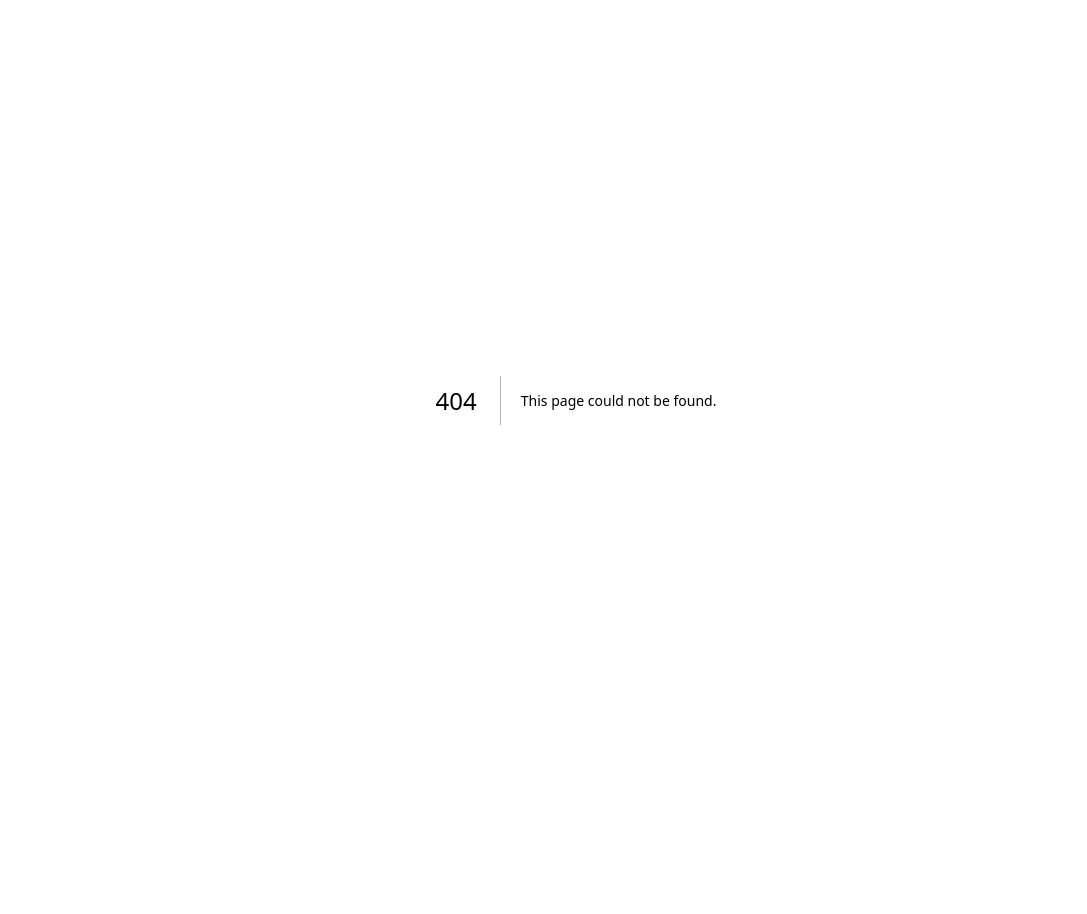
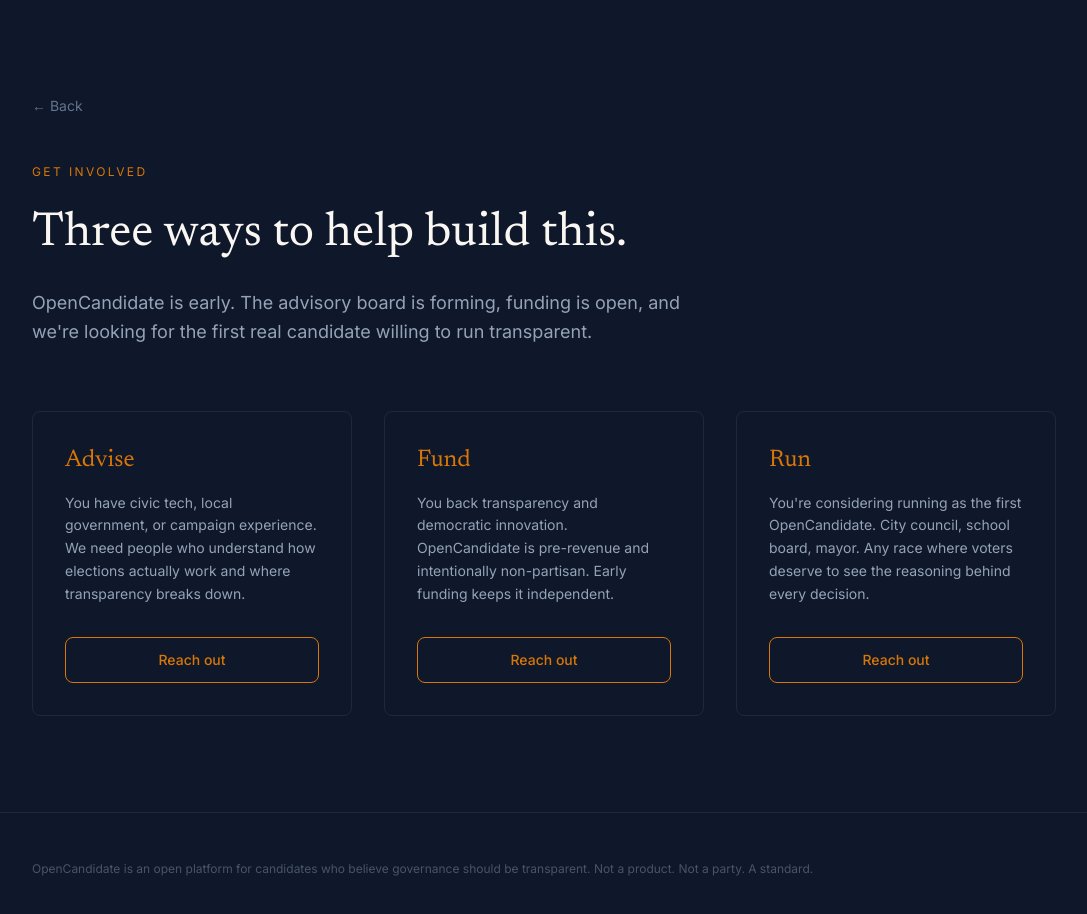
Before and after one commit to rogersterling/opencandidate, a Next.js app: page /involve in a window 1280 px wide. Before the commit this address had no page. Shown: the top 914 px of the page, without its empty margins (64-1151 px from the left). Before the commit the page ends 800 px from the top, so only its background shows below. Built offline with nearby package versions, Linux system fonts and the light colour scheme.

Commit message:
Add Get Involved page, Advisory Board section, Updates/blog page, Platform Demo rename, nav bar

```diff
--- /dev/null
+++ b/app/involve/page.tsx
@@ -0,0 +1,81 @@
+import Link from "next/link";
+import type { Metadata } from "next";
+
+export const metadata: Metadata = {
+  title: "Get Involved — OpenCandidate",
+  description: "Advise, fund, or run as the first OpenCandidate.",
+};
+
+const tracks = [
+  {
+    label: "Advise",
+    description:
+      "You have civic tech, local government, or campaign experience. We need people who understand how elections actually work and where transparency breaks down.",
+    mailto: "mailto:sam@runpoint.ai?subject=OpenCandidate%20-%20Advise",
+  },
+  {
+    label: "Fund",
+    description:
+      "You back transparency and democratic innovation. OpenCandidate is pre-revenue and intentionally non-partisan. Early funding keeps it independent.",
+    mailto: "mailto:sam@runpoint.ai?subject=OpenCandidate%20-%20Fund",
+  },
+  {
+    label: "Run",
+    description:
+      "You're considering running as the first OpenCandidate. City council, school board, mayor. Any race where voters deserve to see the reasoning behind every decision.",
+    mailto: "mailto:sam@runpoint.ai?subject=OpenCandidate%20-%20Run",
+  },
+];
+
+export default function InvolvePage() {
+  return (
+    <main>
+      <section className="min-h-screen flex flex-col justify-center px-6 md:px-12 lg:px-24 py-24">
+        <Link
+          href="/"
+          className="text-[#64748b] text-sm hover:text-[#94a3b8] transition-colors mb-12"
+        >
+          ← Back
+        </Link>
+        <p className="text-[#d97706] text-xs uppercase tracking-[0.2em] mb-6">
+          Get Involved
+        </p>
+        <h1 className="font-serif text-4xl md:text-5xl text-[#faf7f2] leading-tight max-w-3xl mb-6">
+          Three ways to help build this.
+        </h1>
+        <p className="text-[#94a3b8] text-lg max-w-2xl leading-relaxed mb-16">
+          OpenCandidate is early. The advisory board is forming, funding is
+          open, and we're looking for the first real candidate willing to run
+          transparent.
+        </p>
+
+        <div className="grid md:grid-cols-3 gap-8 max-w-5xl">
+          {tracks.map((track) => (
+            <div
+              key={track.label}
+              className="border border-[#1e293b] rounded-lg p-8 flex flex-col"
+            >
+              <span className="text-[#d97706] font-serif text-2xl mb-4">
+                {track.label}
+              </span>
+              <p className="text-[#94a3b8] text-sm leading-relaxed mb-8 flex-1">
+                {track.description}
+              </p>
+              <a
+                href={track.mailto}
+                className="inline-block px-6 py-3 border border-[#d97706] text-[#d97706] text-sm font-medium rounded-lg hover:bg-[#d97706] hover:text-white transition-colors text-center"
+              >
+                Reach out
+              </a>
+            </div>
+          ))}
+        </div>
+      </section>
+
+      <footer className="px-6 md:px-12 lg:px-24 py-12 border-t border-[#1e293b] text-[#475569] text-xs">
+        OpenCandidate is an open platform for candidates who believe governance
+        should be transparent. Not a product. Not a party. A standard.
+      </footer>
+    </main>
+  );
+}
--- a/app/page.tsx
+++ b/app/page.tsx
@@ -6,6 +6,18 @@
 export default function Home() {
   return (
     <main>
+      {/* Nav */}
+      <nav className="fixed top-0 left-0 right-0 z-50 px-6 md:px-12 lg:px-24 py-4 flex items-center justify-between bg-[#0f172a]/90 backdrop-blur-sm border-b border-[#1e293b]/50">
+        <Link href="/" className="font-serif text-lg text-[#faf7f2]">
+          OpenCandidate
+        </Link>
+        <div className="flex items-center gap-6 text-sm">
+          <Link href="/updates" className="text-[#94a3b8] hover:text-[#faf7f2] transition-colors">Updates</Link>
+          <Link href="/involve" className="text-[#94a3b8] hover:text-[#faf7f2] transition-colors">Get Involved</Link>
+          <Link href="/brief" className="text-[#94a3b8] hover:text-[#faf7f2] transition-colors">Brief</Link>
+        </div>
+      </nav>
+
       <Hero />
 
       {/* The Pitch */}
@@ -201,14 +213,28 @@
         </div>
       </section>
 
+      {/* Advisory Board */}
+      <section className="px-6 md:px-12 lg:px-24 py-24 border-t border-[#1e293b]">
+        <p className="text-[#d97706] text-xs uppercase tracking-[0.2em] mb-6">
+          Leadership
+        </p>
+        <h2 className="font-serif text-3xl md:text-4xl text-[#faf7f2] mb-6">
+          Advisory Board
+        </h2>
+        <p className="text-[#94a3b8] text-lg leading-relaxed max-w-2xl">
+          Now forming. Seeking leaders in civic technology, local government,
+          and democratic innovation.
+        </p>
+      </section>
+
       {/* Candidates */}
       <section className="px-6 md:px-12 lg:px-24 py-24 border-t border-[#1e293b]">
         <h2 className="font-serif text-3xl md:text-4xl text-[#faf7f2] mb-4">
-          Sample candidates
+          Platform Demo
         </h2>
         <p className="text-[#64748b] text-sm mb-12">
-          Three fictional candidates for Mayor of Austin, TX. Same race,
-          different civic prompts.
+          Three demo candidates for Mayor of Austin, TX. Same race,
+          different civic prompts. Try the AI advisors.
         </p>
         <div>
           {candidates.map((c) => (
@@ -222,16 +248,28 @@
         <h2 className="font-serif text-3xl md:text-5xl text-[#faf7f2] mb-6 max-w-2xl mx-auto">
           What would your civic prompt say?
         </h2>
+        <div className="flex flex-col sm:flex-row items-center justify-center gap-4">
           <Link
             href="/create"
             className="inline-block px-8 py-4 bg-[#d97706] text-white text-sm font-medium rounded-lg hover:bg-[#b45309] transition-colors"
           >
             Create a candidate
           </Link>
+          <Link
+            href="/involve"
+            className="inline-block px-8 py-4 border border-[#d97706] text-[#d97706] text-sm font-medium rounded-lg hover:bg-[#d97706] hover:text-white transition-colors"
+          >
+            Get involved
+          </Link>
+        </div>
       </section>
 
-      <footer className="px-6 md:px-12 lg:px-24 py-12 border-t border-[#1e293b] text-[#475569] text-xs">
-        OpenCandidate is an open platform for candidates who believe governance should be transparent. Not a product. Not a party. A standard.
+      <footer className="px-6 md:px-12 lg:px-24 py-12 border-t border-[#1e293b] text-[#475569] text-xs flex flex-col sm:flex-row justify-between items-start sm:items-center gap-4">
+        <span>OpenCandidate is an open platform for candidates who believe governance should be transparent. Not a product. Not a party. A standard.</span>
+        <div className="flex gap-4">
+          <Link href="/updates" className="hover:text-[#94a3b8] transition-colors">Updates</Link>
+          <Link href="/involve" className="hover:text-[#94a3b8] transition-colors">Get Involved</Link>
+        </div>
       </footer>
     </main>
   );
--- /dev/null
+++ b/app/updates/page.tsx
@@ -0,0 +1,77 @@
+import Link from "next/link";
+import type { Metadata } from "next";
+
+export const metadata: Metadata = {
+  title: "Updates — OpenCandidate",
+  description: "News and updates from the OpenCandidate project.",
+};
+
+const posts = [
+  {
+    slug: "why-opencandidate",
+    title: "Why OpenCandidate",
+    date: "March 21, 2026",
+    author: "OpenCandidate",
+    content: `Every politician has a hidden prompt. The donors they listen to, the ideology they absorbed in college, the grudge from a primary ten years ago. All of it shapes how they vote. None of it is written down.
+
+We just accept this. We watch debates, parse stump speeches, scan donor filings. We try to reverse-engineer what a candidate actually believes from breadcrumbs. It works about as well as you'd expect.
+
+So here's the question: what if a candidate just told you?
+
+Not a platform page with bullet points. An actual decision-making framework. Their priorities ranked. Their fiscal philosophy stated. The tradeoffs they'll accept and the ones they won't. Written before they take office.
+
+Then you hand that framework to an AI and let anyone ask it questions. In public. How would this candidate vote on a zoning variance? What would they cut if the budget falls short? Push it on the hard stuff. Find the contradictions. That's the whole point.
+
+OpenCandidate is that idea turned into a standard. A candidate publishes their civic prompt. An AI advisor reasons against it in the open. Citizens interrogate it. The candidate governs alongside it.
+
+We started in Austin because it's the right city for this. Big enough to matter. Weird enough to try something new. Local races where one council seat affects your street, your water bill, your kid's school.
+
+This isn't a product. There's no app to download and no subscription. It's a standard for how candidates can operate if they choose transparency over performance.
+
+We're looking for the first real candidate willing to try it.`,
+  },
+];
+
+export default function UpdatesPage() {
+  return (
+    <main>
+      <section className="px-6 md:px-12 lg:px-24 py-24 min-h-screen">
+        <Link
+          href="/"
+          className="text-[#64748b] text-sm hover:text-[#94a3b8] transition-colors mb-12 inline-block"
+        >
+          ← Back
+        </Link>
+        <p className="text-[#d97706] text-xs uppercase tracking-[0.2em] mb-6">
+          Updates
+        </p>
+        <h1 className="font-serif text-4xl md:text-5xl text-[#faf7f2] mb-16">
+          What&apos;s happening
+        </h1>
+
+        <div className="max-w-3xl space-y-16">
+          {posts.map((post) => (
+            <article key={post.slug}>
+              <p className="text-[#64748b] text-xs uppercase tracking-wider mb-2">
+                {post.date} · {post.author}
+              </p>
+              <h2 className="font-serif text-2xl md:text-3xl text-[#faf7f2] mb-6">
+                {post.title}
+              </h2>
+              <div className="text-[#cbd5e1] leading-relaxed space-y-4">
+                {post.content.split("\n\n").map((paragraph, i) => (
+                  <p key={i}>{paragraph}</p>
+                ))}
+              </div>
+            </article>
+          ))}
+        </div>
+      </section>
+
+      <footer className="px-6 md:px-12 lg:px-24 py-12 border-t border-[#1e293b] text-[#475569] text-xs">
+        OpenCandidate is an open platform for candidates who believe governance
+        should be transparent. Not a product. Not a party. A standard.
+      </footer>
+    </main>
+  );
+}
```
Lines whose indentation alone changed are shown as unchanged.
